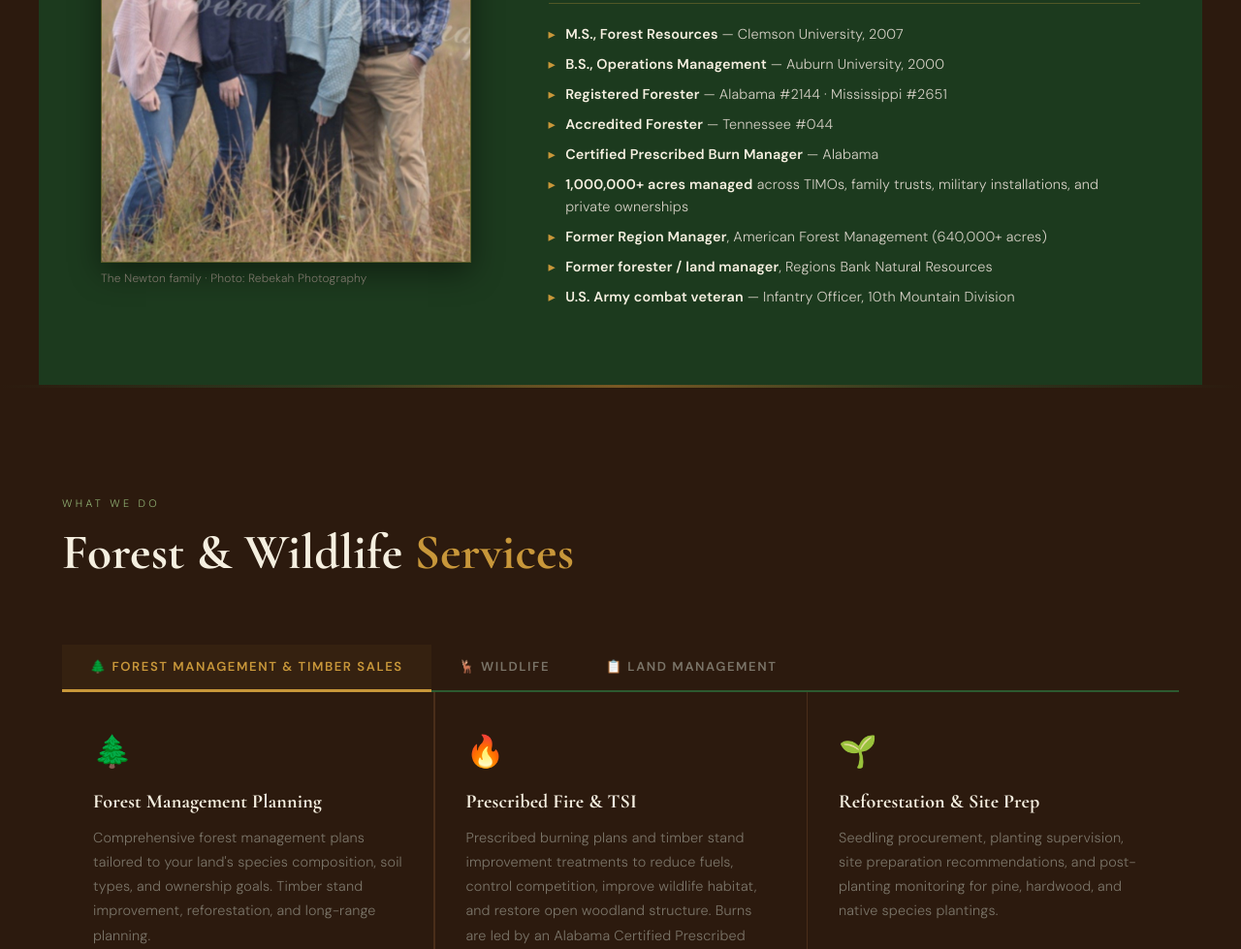
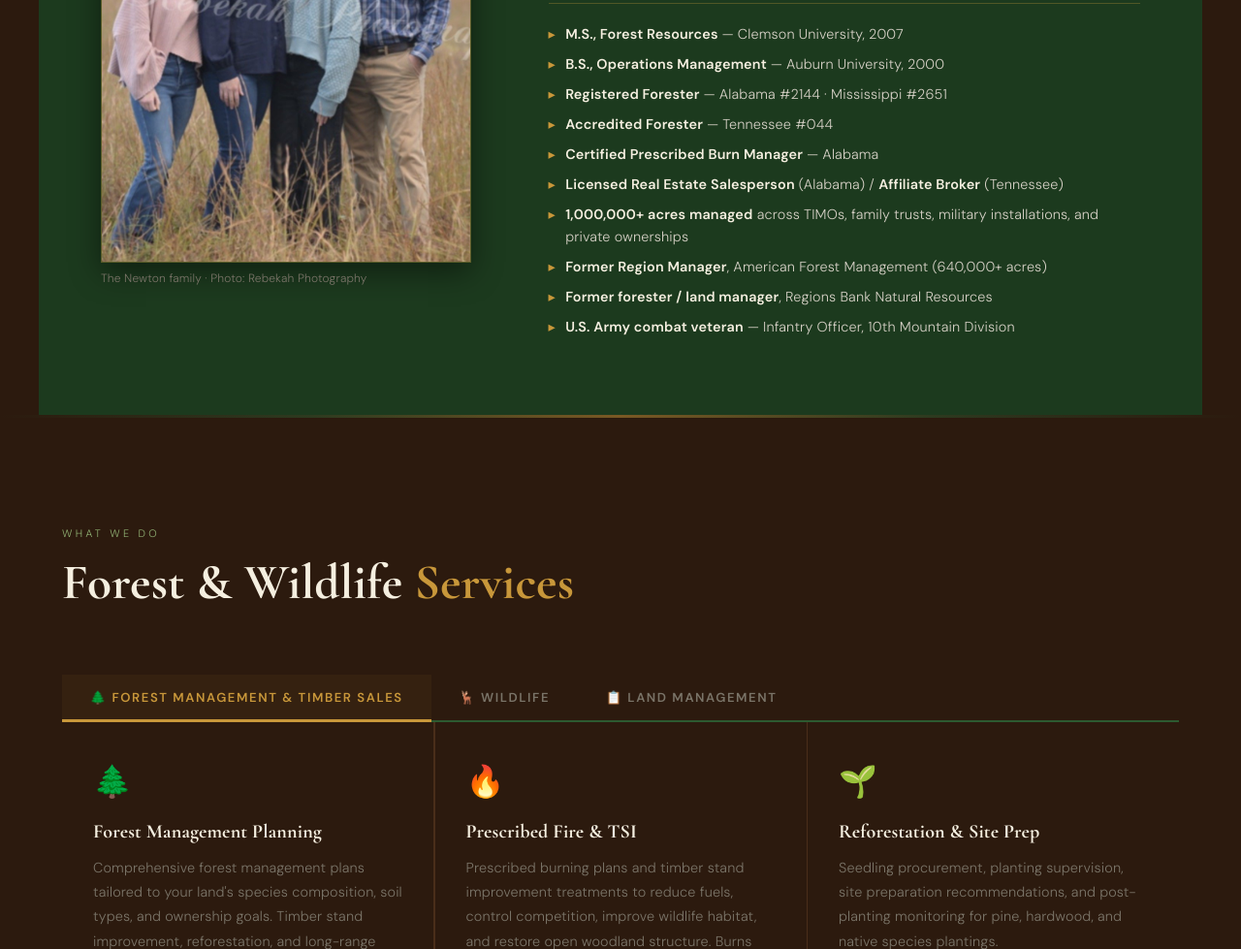
Before and after one commit to newtoncasey/ForestWild2, a plain HTML site: page index.html in a window 1280 px wide. Shown: the part 1337-2316 px from the top of the page at 97% size. Drawn offline with nearby package versions, Linux system fonts and the light colour scheme; a web font is replaced by a local one.

Commit message:
Add files via upload

```diff
--- a/index.html
+++ b/index.html
@@ -757,6 +757,7 @@
         <li><strong>Registered Forester</strong> — Alabama #2144 · Mississippi #2651</li>
         <li><strong>Accredited Forester</strong> — Tennessee #044</li>
         <li><strong>Certified Prescribed Burn Manager</strong> — Alabama</li>
+        <li><strong>Licensed Real Estate Salesperson</strong> (Alabama) / <strong>Affiliate Broker</strong> (Tennessee)</li>
         <li><strong>1,000,000+ acres managed</strong> across TIMOs, family trusts, military installations, and private ownerships</li>
         <li><strong>Former Region Manager</strong>, American Forest Management (640,000+ acres)</li>
         <li><strong>Former forester / land manager</strong>, Regions Bank Natural Resources</li>
```
